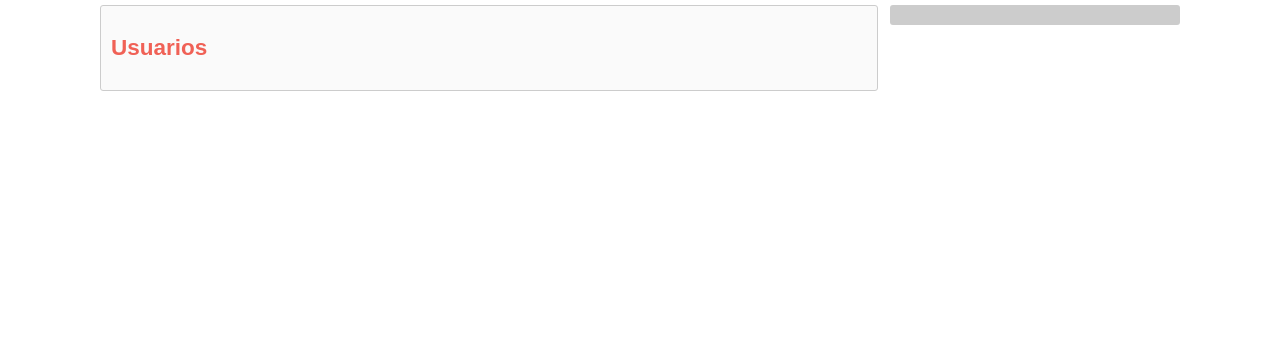
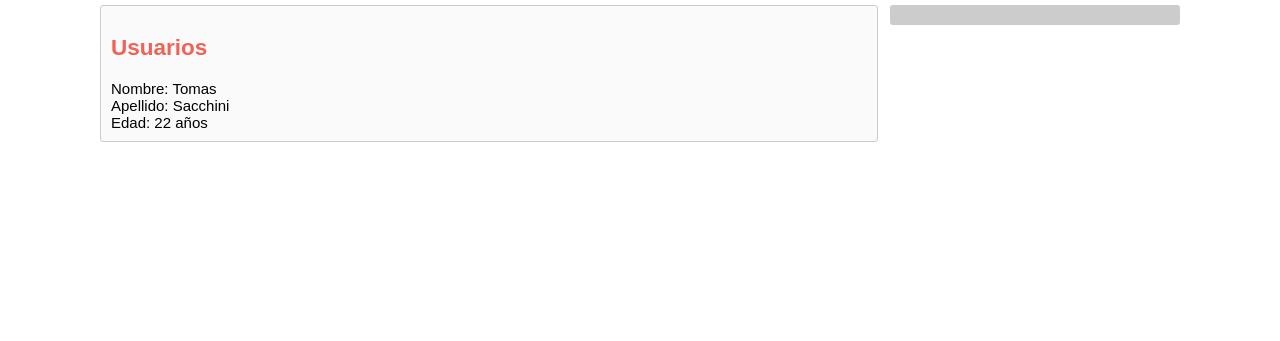
Before and after one commit to TomiSach/PHP_avanzado, a PHP site: page /unidad6.php in a window 1280 px wide. Shown: the part 151-492 px from the top of the page. Run offline with PHP 8.4, Linux system fonts and the light colour scheme.

Commit message:
listo_u_VI

```diff
--- /dev/null
+++ b/base_evaluaciones/caract_usuarios.php
@@ -0,0 +1,6 @@
+<?php
+require_once 'usuarios.php';
+
+$usuario = new Usuario("Tomas", "Sacchini", "2001-09-14");
+$usuario->imprime_caracteristicas();
+?>
--- a/base_evaluaciones/unidad6.php
+++ b/base_evaluaciones/unidad6.php
@@ -3,30 +3,25 @@
 <head>
 	<meta charset="utf-8">
 	<meta name="viewport" content="width=device-width, initial-scale=1.0" />
-  <link rel="stylesheet" href="estilos.css">
+    <link rel="stylesheet" href="estilos.css">
 </head>
-
 <body>
-
 <div class="container">
 	<header>
 		<h1>Programación en PHP y MySQL - Nivel Avanzado</h1>
-
-
 	<nav>
 		<?php include("botonera.php"); ?>
 	</nav>
 	</header>
 	<section>
 		<h2>Usuarios</h2>
+		<?php include("caract_usuarios.php"); ?>
 	</section>
 	<aside>
-
-  </aside>
+    </aside>
 	<footer>
 		<a href="https://site.elearning-total.com/courses/?com=lb">Programación en PHP y MySQL - Nivel Avanzado</a>
 	</footer>
-
 </div>
 </body>
 </html>
--- /dev/null
+++ b/base_evaluaciones/usuarios.php
@@ -0,0 +1,27 @@
+<?php
+class Usuario {
+    private $nombre;
+    private $apellido;
+    private $fecha_nacimiento;
+
+    public function __construct($nombre, $apellido, $fecha_nacimiento) {
+        $this->nombre = $nombre;
+        $this->apellido = $apellido;
+        $this->fecha_nacimiento = $fecha_nacimiento;
+    }
+
+    private function calcular_edad() {
+        $fecha_nacimiento = new DateTime($this->fecha_nacimiento);
+        $hoy = new DateTime();
+        $edad = $hoy->diff($fecha_nacimiento)->y;
+        return $edad;
+    }
+
+    public function imprime_caracteristicas() {
+        $edad = $this->calcular_edad();
+        echo "Nombre: " . $this->nombre . "<br>";
+        echo "Apellido: " . $this->apellido . "<br>";
+        echo "Edad: " . $edad . " años<br>";
+    }
+}
+?>
```
